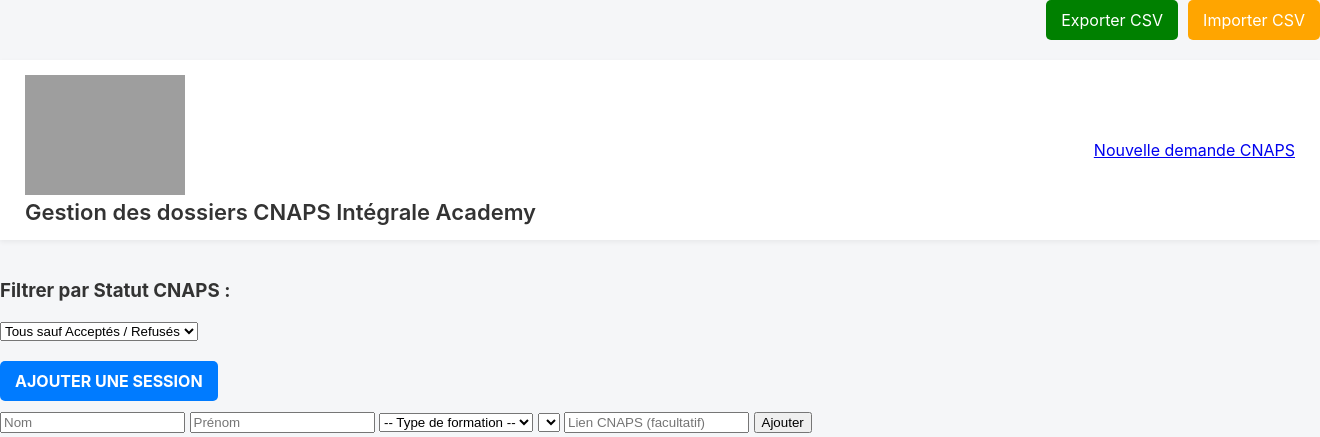
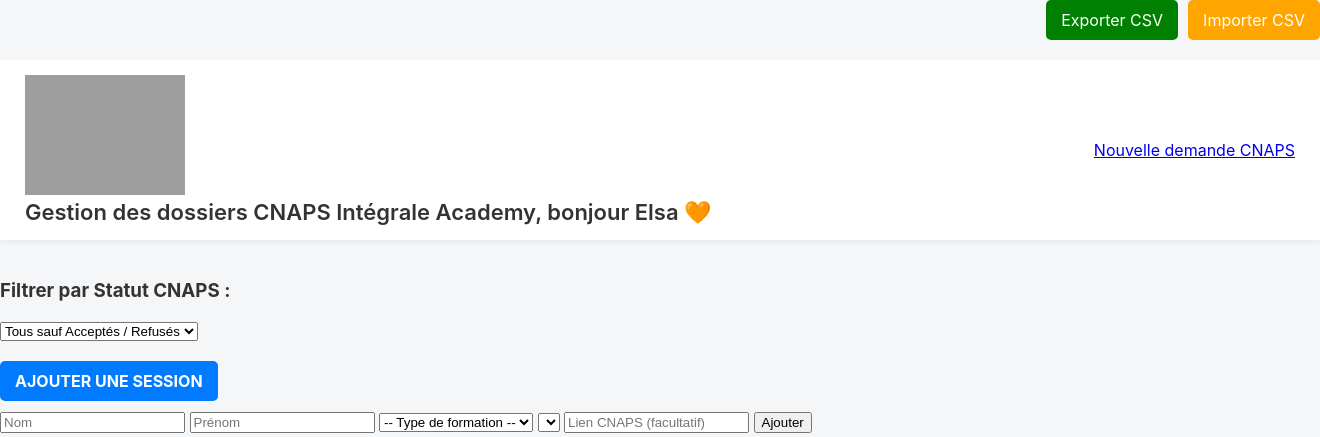
Before and after one commit to integraleacademy/cnapsv3, a Flask app: page / in a window 1320 px wide. Shown: the top 437 px of the page. Run offline with Flask 3, Linux system fonts and the light colour scheme; data comes from the database, SQL or seed files in the repository; lists and menus that the app fills with data are empty; parts of the project's set-up code (start-up, migrations or seed data) failed here and were passed over; grey boxes are pictures that could not be loaded.

Commit message:
Update index.html

```diff
--- a/templates/index.html
+++ b/templates/index.html
@@ -277,7 +277,7 @@
   <header>
     <div class="header-left">
       <img src="/static/logo.png" alt="Logo">
-      <h1>Gestion des dossiers CNAPS Intégrale Academy</h1>
+      <h1>Gestion des dossiers CNAPS Intégrale Academy, bonjour Elsa 🧡</h1>
     </div>
     <a class="btn-link" href="https://depot-teleservices-cnaps.interieur.gouv.fr/" target="_blank">Nouvelle demande CNAPS</a>
    </header>
```
